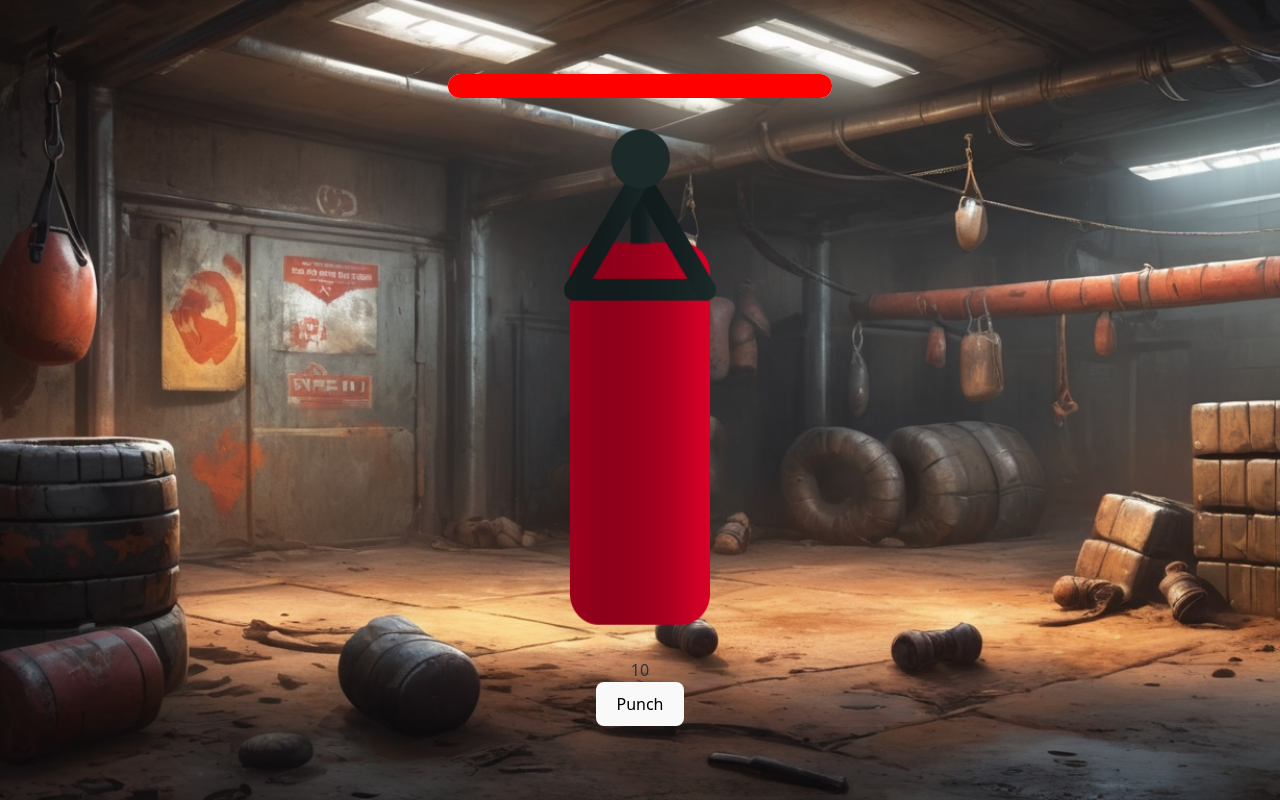
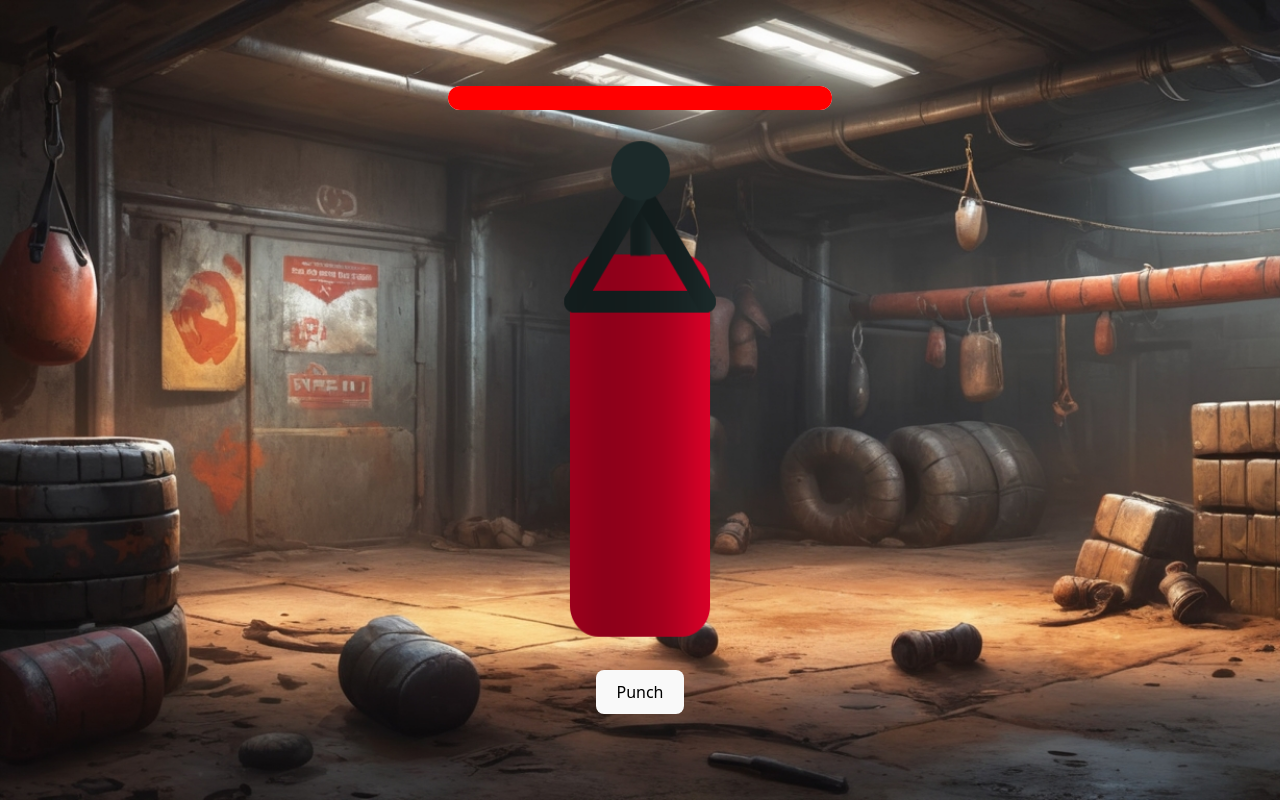
Before and after one commit to AmaniB96/React-Punchbag, a React (Vite) app: page / in a window 1280 px wide. Built offline with nearby package versions, Linux system fonts and the light colour scheme.

Commit message:
correction

```diff
--- a/src/component/Bouton.jsx
+++ b/src/component/Bouton.jsx
@@ -2,9 +2,9 @@ export default function Bouton(role) {
     return (
         <>
         <div>
-            {role.DisplayCount}
+           <button onClick={role.onPunch} >Punch</button>
         </div>
-        <button onClick={role.onPunch} >Punch</button>
+
         </>
     )
 }
```
